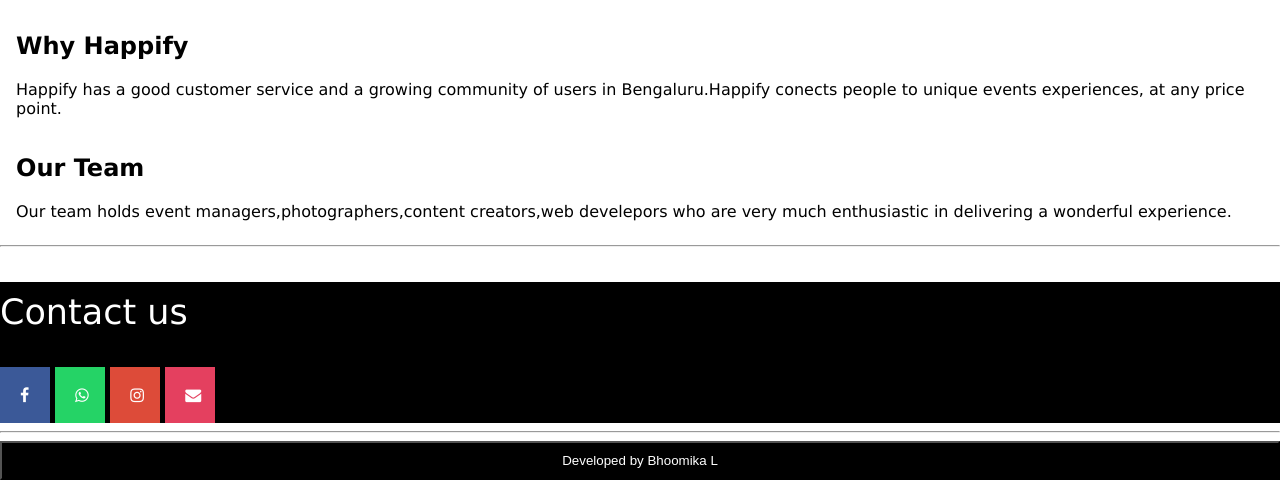
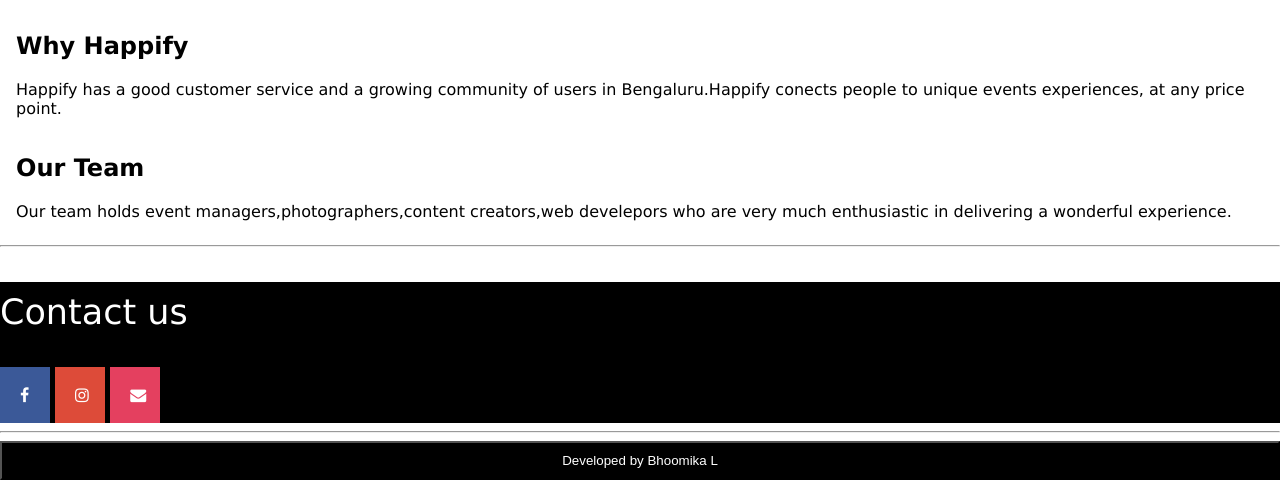
Before and after one commit to HAPPIFY-EVENT-S/happify, a plain HTML site: page index.html in a window 1280 px wide. Shown: the part 664-1144 px from the top of the page. Drawn offline with Linux system fonts and the light colour scheme.

Commit message:
Update index.html

```diff
--- a/index.html
+++ b/index.html
@@ -149,8 +149,7 @@ function showSlides(n, no) {
 <div class="contact" >
 <p class="con">Contact us</p>
 <a href="https://www.facebook.com/happify.one/" class="fa fa-facebook"></a>
-<a href="https://wa.me/message/PKJOEQ53IJVID1" class="fa fa-whatsapp"></a>
-<a href="https://instagram.com/_happify._?igshid=h3axbg0yliml" class="fa fa-instagram"></a>
+<a href="https://instagram.com/happify.in?utm_medium=copy_link" class="fa fa-instagram"></a>
 <a href="mailto:happifyevents@gmail.com" class="fa fa-envelope"></a>
 </div>
 </div>
```
